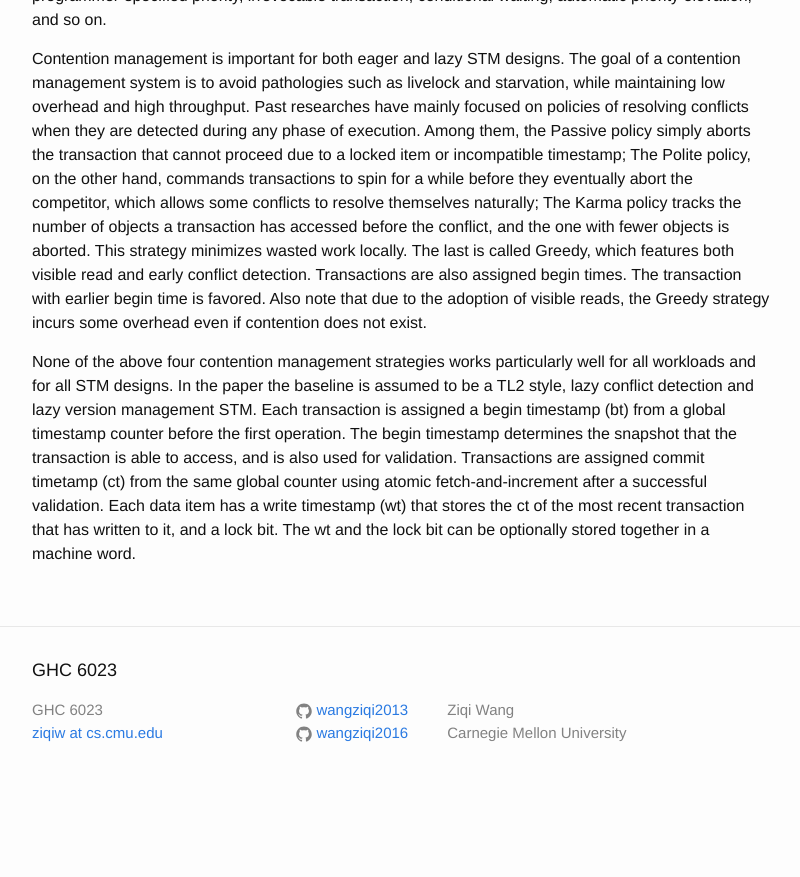
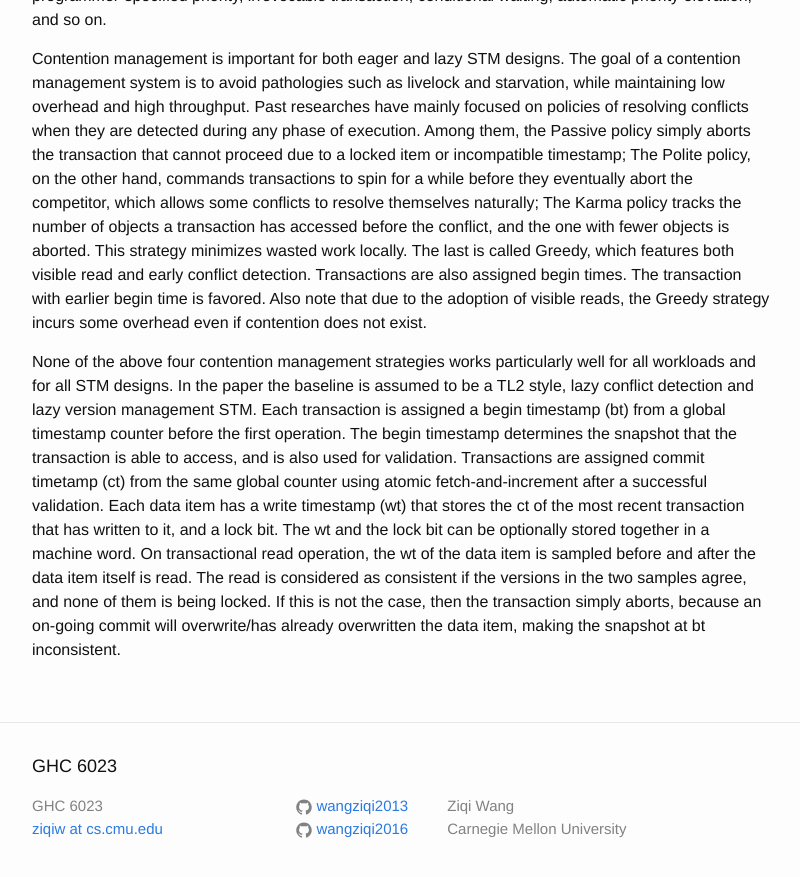
Before and after one commit to wangziqi2013/wangziqi2013.github.io, a Jekyll site: the page built from _posts/2018-07-03-A-Comprehensive-Strategy-for-Contention-Management-In-STM.markdown, in a window 1280 px wide and 900 px high, scrolled down 766 px. Shown: the top 877 px of the window, without its empty margins (238-1038 px from the left). Built offline with Jekyll 4.4.1, drawn with Linux system fonts in a browser that asks for light colours; before the commit the page ends 1570 px from its top, so only the background shows below that.

Commit message:
Adding read operation

```diff
--- a/_posts/2018-07-03-A-Comprehensive-Strategy-for-Contention-Management-In-STM.markdown
+++ b/_posts/2018-07-03-A-Comprehensive-Strategy-for-Contention-Management-In-STM.markdown
@@ -36,3 +36,7 @@ The begin timestamp determines the snapshot that the transaction is able to acce
 Transactions are assigned commit timetamp (ct) from the same global counter using atomic fetch-and-increment after
 a successful validation. Each data item has a write timestamp (wt) that stores the ct of the most recent transaction
 that has written to it, and a lock bit. The wt and the lock bit can be optionally stored together in a machine word.
+On transactional read operation, the wt of the data item is sampled before and after the data item itself is read.
+The read is considered as consistent if the versions in the two samples agree, and none of them is being locked.
+If this is not the case, then the transaction simply aborts, because an on-going commit will overwrite/has already
+overwritten the data item, making the snapshot at bt inconsistent.
```
